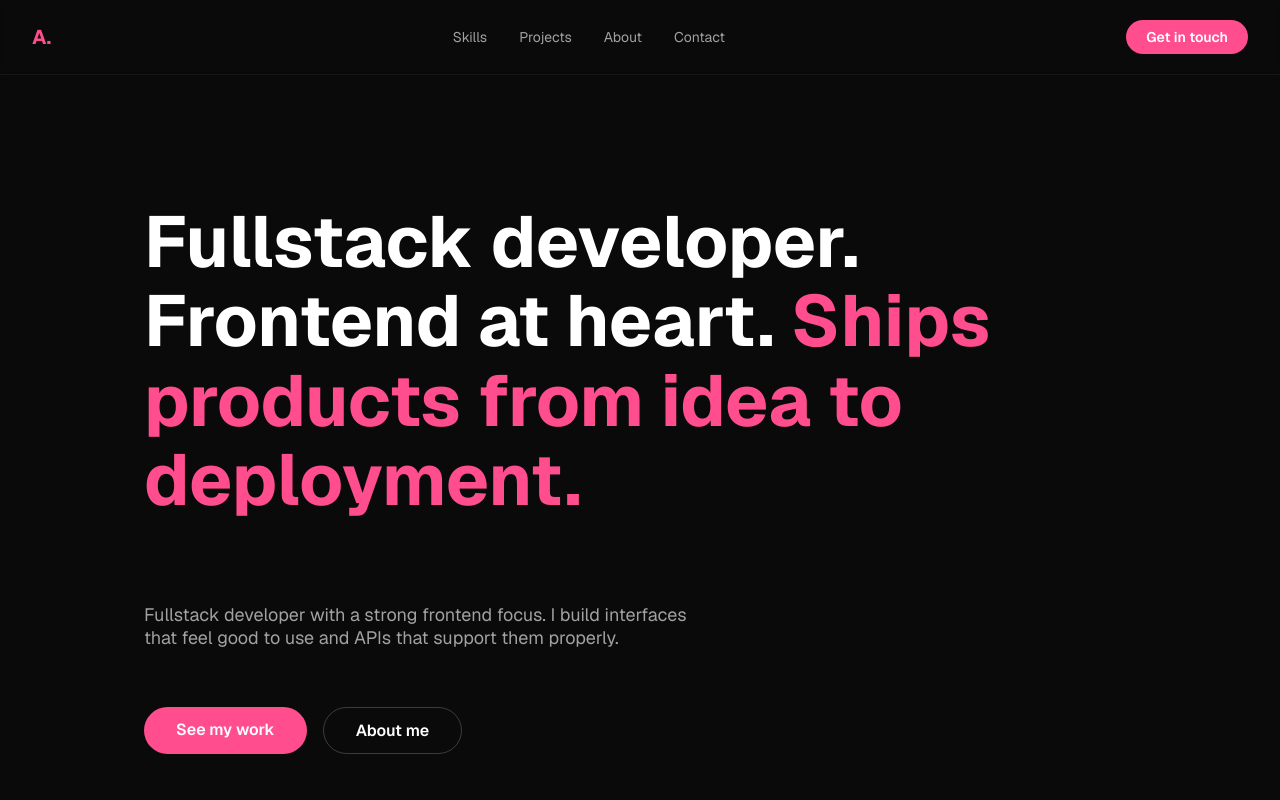
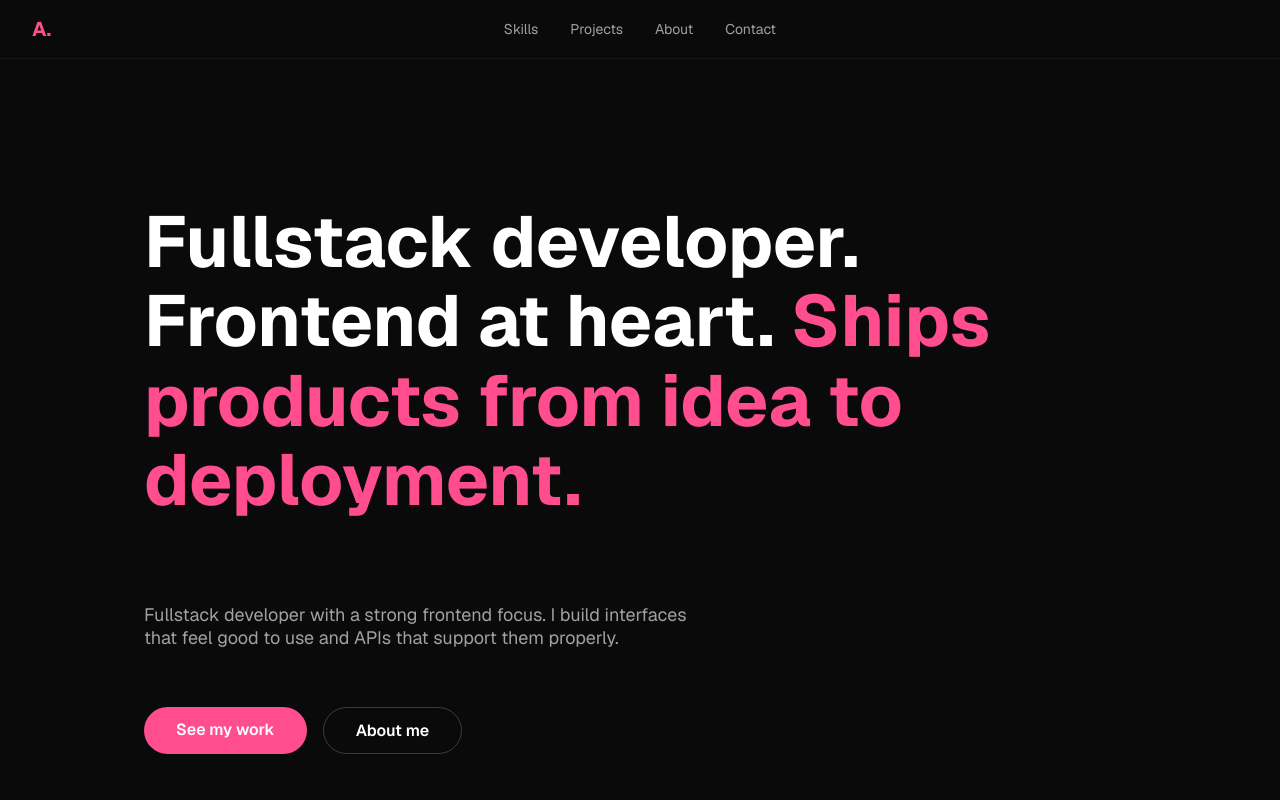
Before and after one commit to lina98st/portfolio, a Next.js app: page / in a window 1280 px wide. Shown: the top 800 px of the page. Built offline with nearby package versions, Linux system fonts and the light colour scheme.

Commit message:
Remove Get in touch button from nav and center nav links

```diff
--- a/app/globals.css
+++ b/app/globals.css
@@ -51,7 +51,6 @@ a {
   z-index: 50;
   display: flex;
   align-items: center;
-  justify-content: space-between;
   padding: 1.25rem 2rem;
   background: rgba(10, 10, 10, 0.8);
   backdrop-filter: blur(4px);
@@ -59,6 +58,8 @@ a {
 }
 
 .nav__logo {
+  position: absolute;
+  left: 2rem;
   color: var(--pink);
   font-weight: 700;
   font-size: 1.25rem;
@@ -68,6 +69,7 @@ a {
   display: none;
   align-items: center;
   gap: 2rem;
+  margin: 0 auto;
   font-size: 0.875rem;
   color: var(--muted);
 }
--- a/app/layout.tsx
+++ b/app/layout.tsx
@@ -46,9 +46,6 @@ export default function RootLayout({
               Contact
             </Link>
           </div>
-          <a href="#contact" className="nav__cta">
-            Get in touch
-          </a>
         </nav>
         {children}
       </body>
```
